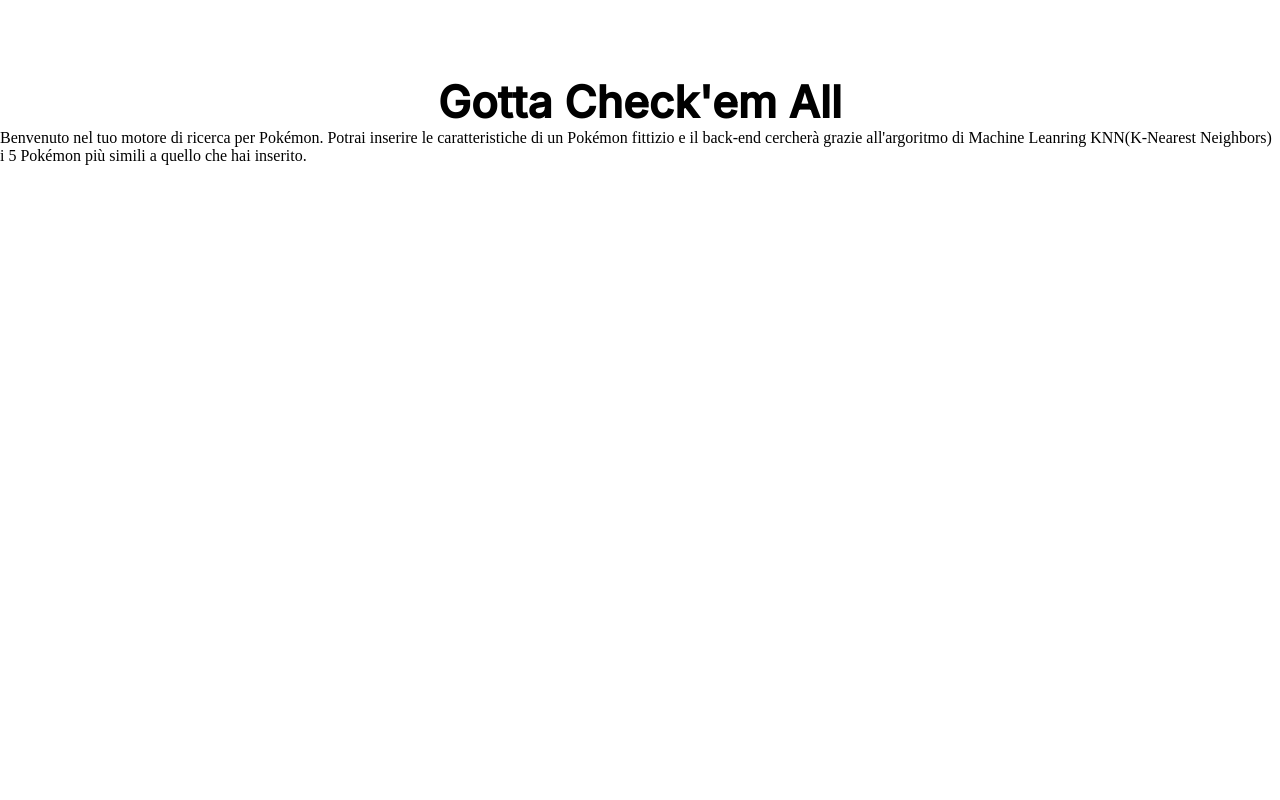
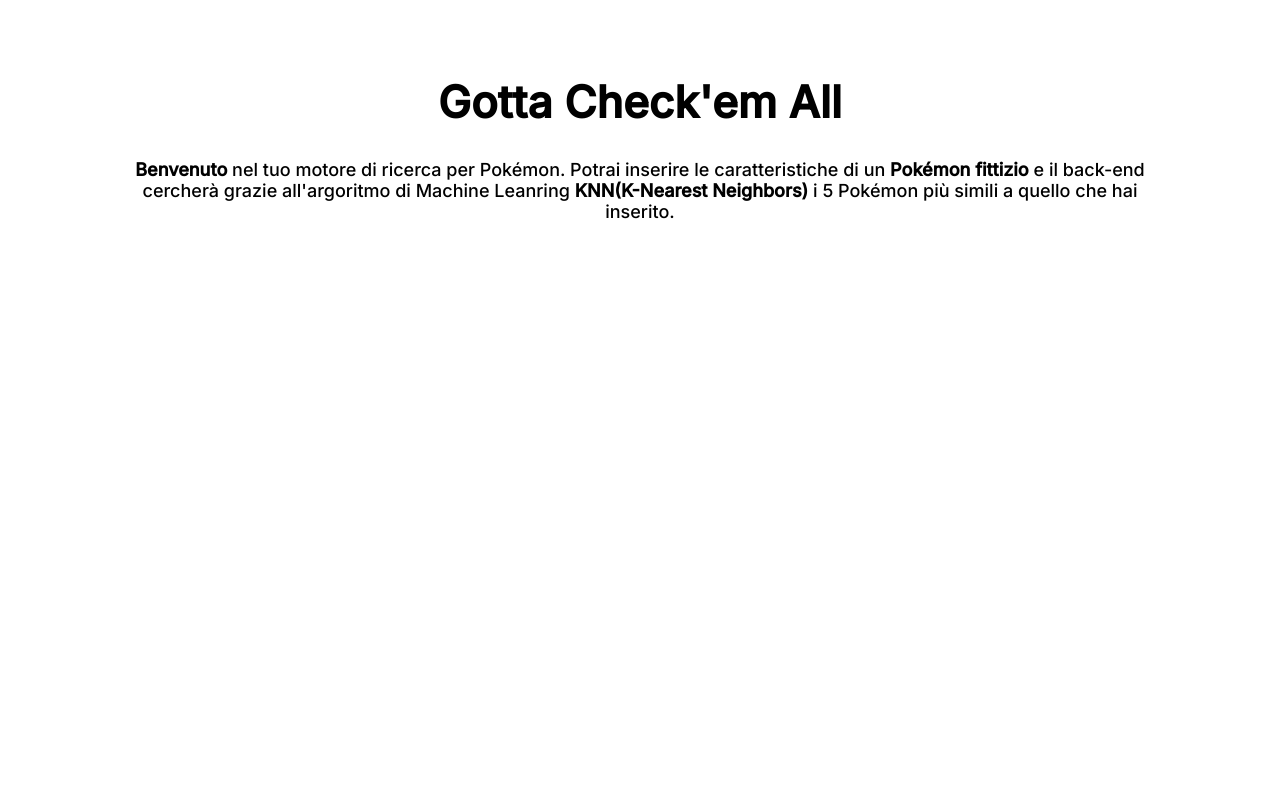
Before and after one commit to Luca-Landri/Gotta-Catch-em-All, a PHP site: page /static/index.html in a window 1280 px wide. Run offline with PHP 8.4, Linux system fonts and the light colour scheme.

Commit message:
Creazione dello stile del sottotitolo

```diff
--- a/static/css/style.css
+++ b/static/css/style.css
@@ -8,6 +8,9 @@
 #page{
     width: 100vw;
     height: 100vh;
+    display: flex;
+    align-items: center;
+    flex-direction: column;
 }
 
 h1{
@@ -16,3 +19,13 @@ h1{
     padding-top: 75px;
     font-family: 'Inter', sans-serif;
 }
+
+#sottotitolo{
+    font-family: 'Inter', sans-serif;
+    font-size: 18px;
+    text-align: center;
+    padding-top: 30px;
+}
+.bold{
+    font-weight: bold;
+}
--- a/static/index.html
+++ b/static/index.html
@@ -11,8 +11,8 @@
 <body>
     <div id="page">
         <h1>Gotta Check'em All</h1>
-        <p id="sottotitolo">Benvenuto nel tuo motore di ricerca per Pokémon. Potrai inserire le caratteristiche di un Pokémon fittizio e il back-end cercherà grazie
-            all'argoritmo di Machine Leanring KNN(K-Nearest Neighbors) i 5 Pokémon più simili a quello che hai inserito.</p>
+        <p id="sottotitolo"> <span class="bold">Benvenuto</span>  nel tuo motore di ricerca per Pokémon. Potrai inserire le caratteristiche di un <span class="bold">Pokémon fittizio</span> e il back-end <br> cercherà grazie
+            all'argoritmo di Machine Leanring <span class="bold">KNN(K-Nearest Neighbors)</span> i 5 Pokémon più simili a quello che hai <br> inserito.</p>
         </p>
     </div>
 
```
